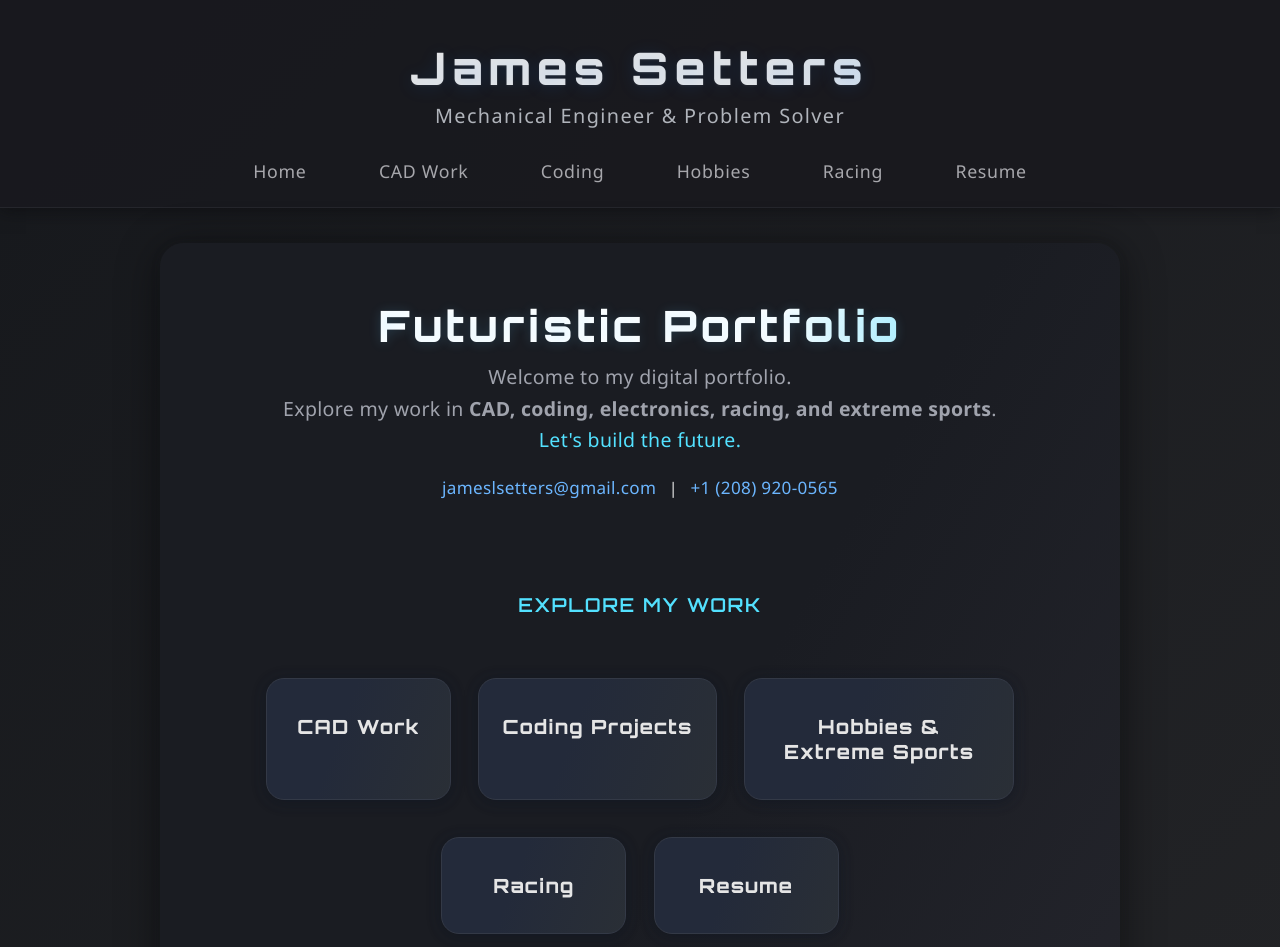
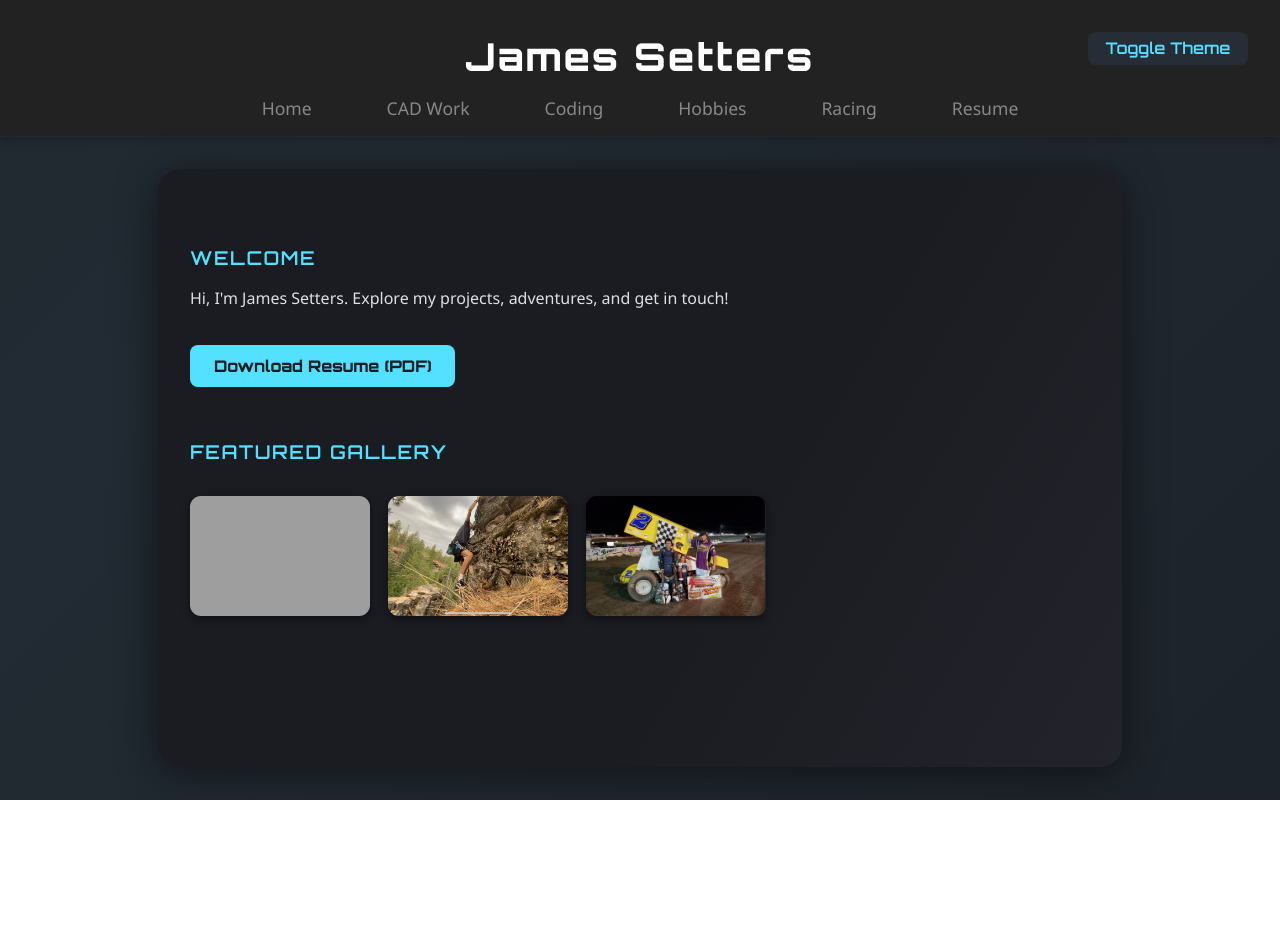
Before and after one commit to jameslsetters/jamessetters.github.io, a plain HTML site: page index.html in a window 1280 px wide. After the commit the page ends 800 px from the top, so only its background shows below. Drawn offline with Linux system fonts and the light colour scheme; grey boxes are pictures that could not be loaded.

Commit message:
Update index.html

```diff
--- a/index.html
+++ b/index.html
@@ -2,202 +2,85 @@
 <html lang="en">
 <head>
   <meta charset="UTF-8">
-  <title>James Setters | Portfolio</title>
+  <title>James Setters Portfolio</title>
   <meta name="viewport" content="width=device-width, initial-scale=1">
-  <!-- Orbitron font for futuristic headings -->
   <link href="https://fonts.googleapis.com/css2?family=Orbitron:wght@600;800&display=swap" rel="stylesheet">
   <style>
-    * { box-sizing: border-box; margin: 0; padding: 0; }
     body {
+      font-family: 'Segoe UI', Arial, sans-serif;
+      margin: 0; padding: 0;
+      background: linear-gradient(-45deg, #191c22, #222b33, #191c22, #222b33);
+      background-size: 400% 400%;
+      animation: gradientBG 12s ease infinite;
+      color: #e0e0e0;
+      transition: background 0.7s, color 0.7s;
       min-height: 100vh;
-      background: linear-gradient(135deg, #16181c 0%, #222326 100%);
-      color: #e5e5e5;
-      font-family: 'Segoe UI', 'Arial', sans-serif;
-      letter-spacing: 0.02em;
-      overflow-x: hidden;
     }
-    header {
-      width: 100%;
-      background: rgba(25, 25, 30, 0.98);
-      box-shadow: 0 2px 16px 0 #0a0a0e99;
-      padding: 2.5rem 0 1.2rem 0;
-      text-align: center;
-      border-bottom: 1.5px solid #25262c;
+    @keyframes gradientBG {
+      0% {background-position:0% 50%;}
+      50% {background-position:100% 50%;}
+      100% {background-position:0% 50%;}
     }
-    .logo {
-      font-size: 2.8rem;
-      font-family: 'Orbitron', 'Segoe UI', Arial, sans-serif;
-      font-weight: 800;
-      letter-spacing: 0.14em;
-      background: linear-gradient(90deg, #e5e5e5 60%, #6cb6ff 120%);
-      -webkit-background-clip: text;
-      -webkit-text-fill-color: transparent;
-      background-clip: text;
-      text-fill-color: transparent;
-      text-shadow: 0 2px 18px #0079ff22, 0 1px 3px #fff1;
-      margin-bottom: 0.4rem;
+    body.light-mode {
+      background: linear-gradient(-45deg, #f2f2f7, #d7e2e8, #fff, #ddeeff);
+      color: #222;
     }
-    .subtitle {
-      color: #b0b4bb;
-      font-size: 1.24rem;
-      margin-bottom: 0.5rem;
-      letter-spacing: 0.07em;
+    header { background: #222; padding: 2rem 0 1rem 0; text-align: center; box-shadow: 0 2px 10px #0004; border-bottom: 1.5px solid #25262c; }
+    body.light-mode header { background: #e3e7eb; color: #333; border-bottom: 1.5px solid #b6c6dd; }
+    h1 { margin: 0; font-size: 2.4rem; letter-spacing: 2px; color: #fff; font-family: 'Orbitron', 'Segoe UI', Arial, sans-serif; }
+    body.light-mode h1 { color: #333; }
+    nav { margin-top: 1rem; }
+    nav a { color: #888; margin: 0 1rem; text-decoration: none; font-size: 1.1rem; transition: color 0.2s; padding: 0.3em 1.1em; border-radius: 7px; }
+    nav a:hover, nav a:focus { background: #2c2f38; color: #fff; }
+    body.light-mode nav a:hover, body.light-mode nav a:focus { background: #cfe2f3; color: #333; }
+    .theme-switcher {
+      position: absolute; top: 2rem; right: 2rem; background: #262d36; color: #53e1ff;
+      border: none; border-radius: 8px; padding: 0.4em 1.1em; font-size: 1rem;
+      cursor: pointer; z-index: 2; transition: background 0.2s, color 0.2s;
+      font-family: 'Orbitron', Arial, sans-serif;
     }
-    nav {
-      margin-top: 1.5rem;
+    body.light-mode .theme-switcher {
+      background: #cfe2f3; color: #15182a;
     }
-    nav a {
-      display: inline-block;
-      color: #a7a7ac;
-      margin: 0 0.9rem;
-      text-decoration: none;
-      font-size: 1.11rem;
-      letter-spacing: 0.04em;
-      font-weight: 500;
-      padding: 0.3em 1.1em;
-      border-radius: 7px;
-      transition: background 0.17s, color 0.18s;
+    main { max-width: 900px; margin: 2rem auto; background: linear-gradient(120deg, #1a1c22 60%, #23242b 100%); border-radius: 22px; box-shadow: 0 6px 44px #0007, 0 1.5px 8px #262a3135; padding: 2.7rem 2rem 2.2rem 2rem; min-height: 65vh; position:relative;}
+    body.light-mode main { background: #f8fafd; }
+    .section-title { color: #53e1ff; font-family: 'Orbitron', Arial, sans-serif; letter-spacing: 0.08em; font-size: 1.19rem; text-transform: uppercase; margin: 2.1rem 0 1.1rem 0; }
+    .gallery { display: flex; flex-wrap: wrap; gap: 18px; margin: 2rem 0; }
+    .gallery img { width: 180px; height: 120px; object-fit: cover; border-radius: 11px; box-shadow: 0 3px 10px #0007; cursor: pointer; transition: transform 0.15s; }
+    .gallery img:hover { transform: scale(1.07); }
+    .resume-btn {
+      display: inline-block; background: #53e1ff; color: #191c22; font-family: 'Orbitron', Arial, sans-serif;
+      font-weight: 700; padding: 0.7em 1.5em; border-radius: 8px; margin: 1.2rem 0; text-decoration: none;
+      transition: background 0.2s, color 0.2s;
     }
-    nav a:hover, nav a:focus {
-      background: #2c2f38;
-      color: #fff;
+    .resume-btn:hover { background: #222a33; color: #53e1ff; }
+    /* Lightbox styles */
+    #lightbox-overlay {
+      position: fixed; top:0; left:0; width:100vw; height:100vh;
+      background:rgba(24,24,24,0.98); display:none; align-items:center; justify-content:center; z-index:100;
+      flex-direction: column;
     }
-    main {
-      display: flex;
-      flex-direction: column;
-      align-items: center;
-      justify-content: flex-start;
-      max-width: 960px;
-      min-height: 80vh;
-      margin: 2.2rem auto 0 auto;
-      padding: 3.4rem 2rem 2.2rem 2rem;
-      background: linear-gradient(120deg, #1a1c22 60%, #23242b 100%);
-      border-radius: 24px;
-      box-shadow: 0 6px 44px #0007, 0 1.5px 8px #262a3135;
+    #lightbox-img { max-width:90vw; max-height:78vh; border-radius:16px; box-shadow:0 4px 40px #222c; }
+    #lightbox-caption { color: #53e1ff; font-size:1.15rem; margin:1rem 0 0 0; text-align:center;}
+    #lightbox-close { position:absolute; top:28px; right:38px; color:#53e1ff; font-size:2.5rem; font-weight:700; cursor:pointer; }
+    /* Scroll-to-top button */
+    #scrollToTopBtn {
+      display: none; position: fixed; bottom: 35px; right: 30px; z-index: 50;
+      background: #53e1ff; color: #222a33; border: none; border-radius: 50%;
+      width: 54px; height: 54px; font-size: 2.3rem; box-shadow: 0 4px 24px #53e1ff55;
+      cursor: pointer; transition: background 0.2s, color 0.2s, transform 0.12s;
     }
-    .hero {
-      text-align: center;
-      margin-bottom: 2.7rem;
-    }
-    .hero-title {
-      font-size: 2.7rem;
-      letter-spacing: 0.08em;
-      font-family: 'Orbitron', 'Segoe UI', Arial, sans-serif;
-      color: #fafaff;
-      background: linear-gradient(92deg, #fff 70%, #53e1ff 110%);
-      -webkit-background-clip: text;
-      -webkit-text-fill-color: transparent;
-      background-clip: text;
-      text-fill-color: transparent;
-      margin-bottom: 0.6rem;
-      font-weight: 800;
-      text-shadow: 0 1px 12px #63cfff2e;
-    }
-    .hero-desc {
-      font-size: 1.22rem;
-      color: #a0a3ad;
-      margin-bottom: 1.3rem;
-      line-height: 1.6;
-      font-weight: 500;
-    }
-    .contact-links {
-      margin-bottom: 0.9rem;
-    }
-    .contact-links a {
-      color: #6cb6ff;
-      text-decoration: none;
-      margin: 0 0.5rem;
-      font-size: 1.07rem;
-      transition: color 0.19s;
-      font-family: inherit;
-    }
-    .contact-links a:hover {
-      color: #fff;
-      text-decoration: underline;
-    }
-    .section-title {
-      color: #53e1ff;
-      font-family: 'Orbitron', 'Segoe UI', Arial, sans-serif;
-      letter-spacing: 0.08em;
-      font-size: 1.2rem;
-      text-transform: uppercase;
-      margin: 2.3rem 0 1.3rem 0;
-    }
-    .button-grid {
-      display: flex;
-      flex-wrap: wrap;
-      gap: 1.7rem;
-      justify-content: center;
-      margin: 2.5rem 0 3rem 0;
-      width: 100%;
-    }
-    .big-button {
-      display: block;
-      min-width: 185px;
-      max-width: 270px;
-      padding: 1.8em 1.2em;
-      font-size: 1.22rem;
-      font-family: 'Orbitron', 'Segoe UI', Arial, sans-serif;
-      background: linear-gradient(110deg, #232a3a 40%, #2a2f36 100%);
-      color: #e5e5e5;
-      border: 1.8px solid #333946;
-      border-radius: 18px;
-      box-shadow: 0 2px 16px #23385e32, 0 2px 12px #0005;
-      text-decoration: none;
-      font-weight: 700;
-      letter-spacing: 0.06em;
-      margin-bottom: 0.6rem;
-      text-align: center;
-      position: relative;
-      overflow: hidden;
-      z-index: 1;
-      transition: background 0.21s, color 0.21s, transform 0.11s, border-color 0.19s;
-    }
-    .big-button:after {
-      content: '';
-      display: block;
-      position: absolute;
-      z-index: 0;
-      left: 50%;
-      top: 50%;
-      transform: translate(-50%, -50%) scale(0);
-      width: 280%;
-      height: 320%;
-      background: linear-gradient(105deg, #60e8ff44 0%, #307dce29 100%);
-      border-radius: 50%;
-      transition: transform 0.38s cubic-bezier(.36,.07,.19,.97);
-      pointer-events: none;
-    }
-    .big-button:hover:after, .big-button:focus:after {
-      transform: translate(-50%, -50%) scale(1);
-    }
-    .big-button:hover, .big-button:focus {
-      background: #30374a;
-      color: #fff;
-      border-color: #53e1ff;
-      transform: translateY(-3px) scale(1.04);
-      outline: none;
-    }
-    .big-button span {
-      position: relative;
-      z-index: 1;
-    }
-    @media (max-width: 700px) {
-      main { padding: 1rem; }
-      .button-grid { gap: 1rem; }
-    }
-    @media (max-width: 540px) {
-      .logo, .hero-title { font-size: 1.33rem; }
-      .hero-desc { font-size: 1.01rem; }
-      .big-button { font-size: 1rem; min-width: 80vw; max-width: 98vw; padding: 1.1em 0.4em; }
-      main { padding: 0.4rem; }
+    #scrollToTopBtn:hover { background: #1b2331; color: #53e1ff; transform: scale(1.11);}
+    @media (max-width:700px){
+      .gallery{justify-content:center;}
+      main{padding:1.2rem;}
     }
   </style>
 </head>
 <body>
+  <button class="theme-switcher" onclick="toggleTheme()">Toggle Theme</button>
   <header>
-    <div class="logo">James Setters</div>
-    <div class="subtitle">Mechanical Engineer & Problem Solver</div>
+    <h1>James Setters</h1>
     <nav>
       <a href="index.html">Home</a>
       <a href="cad.html">CAD Work</a>
@@ -208,26 +91,70 @@
     </nav>
   </header>
   <main>
-    <section class="hero">
-      <div class="hero-title">Futuristic Portfolio</div>
-      <div class="hero-desc">
-        Welcome to my digital portfolio.<br>
-        Explore my work in <b>CAD, coding, electronics, racing, and extreme sports</b>.<br>
-        <span style="color:#53e1ff;">Let's build the future.</span>
-      </div>
-      <div class="contact-links">
-        <a href="mailto:jameslsetters@gmail.com">jameslsetters@gmail.com</a> |
-        <a href="tel:+12089200565">+1 (208) 920-0565</a>
-      </div>
-    </section>
-    <div class="section-title">Explore My Work</div>
-    <div class="button-grid">
-      <a class="big-button" href="cad.html"><span>CAD Work</span></a>
-      <a class="big-button" href="coding.html"><span>Coding Projects</span></a>
-      <a class="big-button" href="hobbies.html"><span>Hobbies & Extreme Sports</span></a>
-      <a class="big-button" href="racing.html"><span>Racing</span></a>
-      <a class="big-button" href="resume.html"><span>Resume</span></a>
+    <div class="section-title">Welcome</div>
+    <p>Hi, I'm James Setters. Explore my projects, adventures, and get in touch!</p>
+
+    <!-- Download Resume Button -->
+    <a href="resume.pdf" download class="resume-btn">Download Resume (PDF)</a>
+
+    <!-- Gallery with Lightbox -->
+    <div class="section-title">Featured Gallery</div>
+    <div class="gallery">
+      <img src="images/cad/Spinner_Template.jpg" alt="Spinner Template" data-caption="Spinner Template – CAD drawing for a precision spinner lure">
+      <img src="images/hobbies/Rock_Climbing.jpg" alt="Rock Climbing" data-caption="Rock Climbing – Scaling outdoor rock faces">
+      <img src="images/racing/Race_win_1.jpg" alt="Race Win 1" data-caption="Race Win #1 – Early racing success">
     </div>
   </main>
+
+  <!-- Lightbox HTML -->
+  <div id="lightbox-overlay" onclick="closeLightbox(event)">
+    <span id="lightbox-close" onclick="closeLightbox(event)">&times;</span>
+    <img id="lightbox-img" src="" alt="">
+    <div id="lightbox-caption"></div>
+  </div>
+
+  <!-- Scroll to Top Button -->
+  <button onclick="scrollToTop()" id="scrollToTopBtn" title="Back to top">&#8679;</button>
+
+  <script>
+    // Theme Switcher
+    function toggleTheme() {
+      document.body.classList.toggle('light-mode');
+    }
+
+    // Scroll to Top Button
+    const scrollBtn = document.getElementById('scrollToTopBtn');
+    window.onscroll = function() {
+      if (document.body.scrollTop > 200 || document.documentElement.scrollTop > 200) {
+        scrollBtn.style.display = "block";
+      } else {
+        scrollBtn.style.display = "none";
+      }
+    };
+    function scrollToTop() {
+      window.scrollTo({ top: 0, behavior: 'smooth' });
+    }
+
+    // Lightbox Image Viewer
+    const lightbox = document.getElementById('lightbox-overlay');
+    const lightboxImg = document.getElementById('lightbox-img');
+    const lightboxCaption = document.getElementById('lightbox-caption');
+    document.querySelectorAll('.gallery img').forEach(img => {
+      img.onclick = () => {
+        lightbox.style.display = 'flex';
+        lightboxImg.src = img.src;
+        lightboxImg.alt = img.alt;
+        lightboxCaption.textContent = img.getAttribute('data-caption') || img.alt;
+      };
+    });
+    function closeLightbox(event){
+      if(event && (event.target === lightbox || event.target === document.getElementById('lightbox-close'))){
+        lightbox.style.display = 'none';
+      }
+    }
+    document.addEventListener('keydown', function(e) {
+      if(lightbox.style.display === 'flex' && (e.key === 'Escape' || e.key === ' ')){ lightbox.style.display = 'none'; }
+    });
+  </script>
 </body>
 </html>
```
